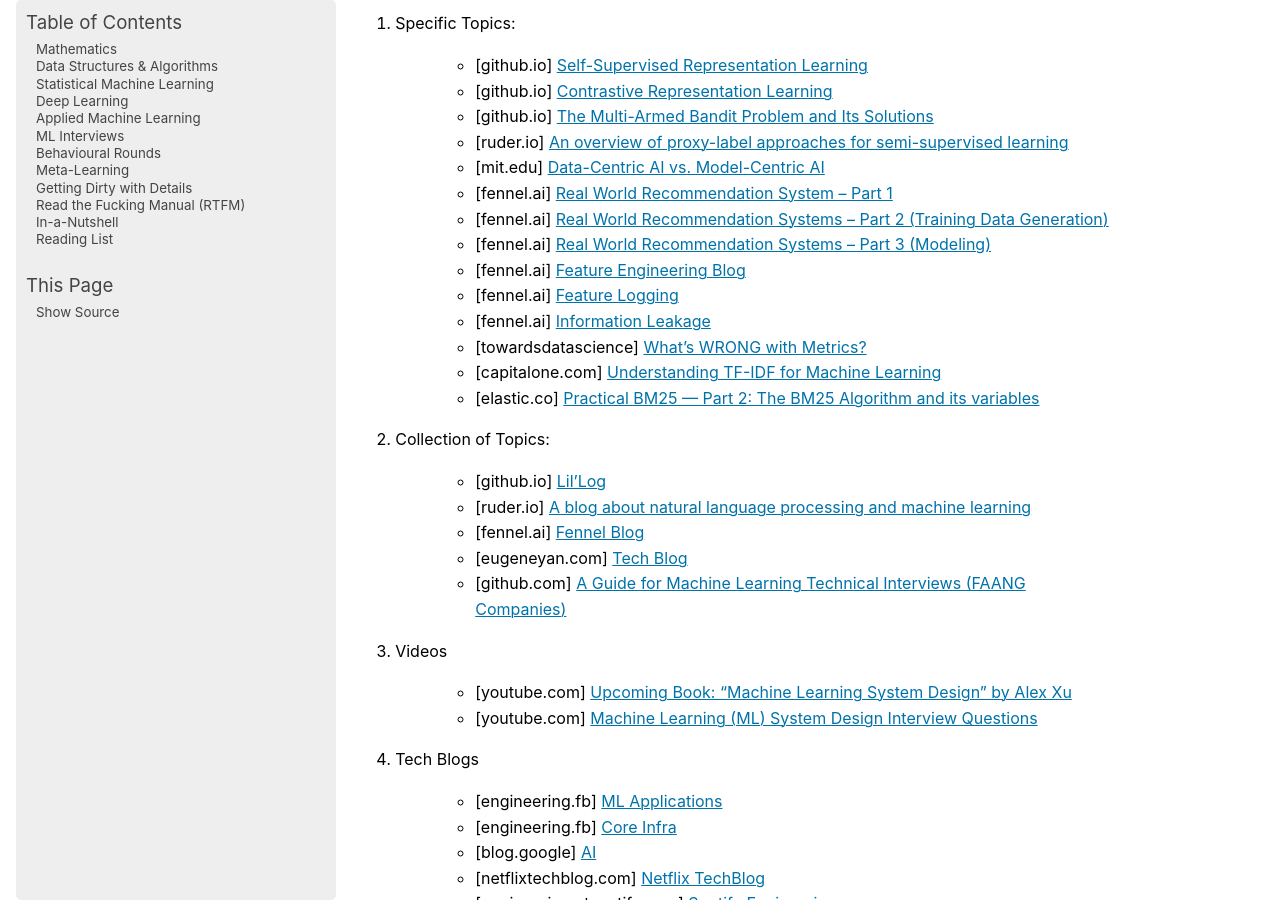
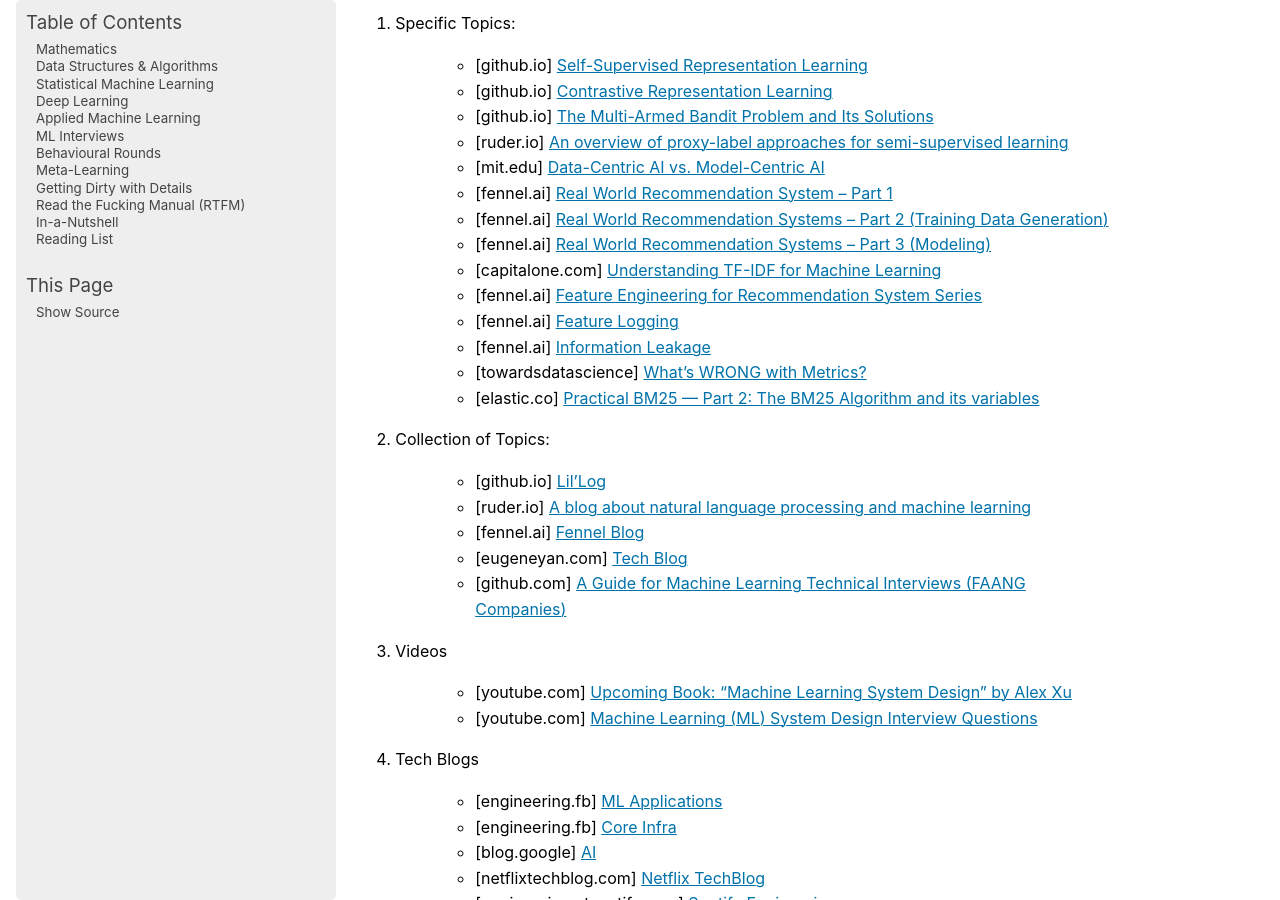
Before and after one commit to uselesstechjunks/leetcode, a Sphinx documentation site: the page built from docs/source/applied/methods/index.rst, in a window 1280 px wide and 900 px high, scrolled down 3005 px. Built offline with Sphinx 7.4.7, drawn with Linux system fonts in a browser that asks for light colours; pages that are not in the unit, such as notebooks, are missing from menus.

Commit message:
Update index.rst

```diff
--- a/docs/source/applied/methods/index.rst
+++ b/docs/source/applied/methods/index.rst
@@ -23,11 +23,11 @@ Design Resources
 	- [fennel.ai] `Real World Recommendation System – Part 1 <https://fennel.ai/blog/real-world-recommendation-system/>`_
 	- [fennel.ai] `Real World Recommendation Systems – Part 2 (Training Data Generation) <https://fennel.ai/blog/real-world-recommendation-systems/>`_
 	- [fennel.ai] `Real World Recommendation Systems – Part 3 (Modeling) <https://fennel.ai/blog/real-world-recommendation-systems-21e/>`_
-	- [fennel.ai] `Feature Engineering Blog <https://blog.fennel.ai/p/feature-engineering-for-recommendation>`_
+	- [capitalone.com] `Understanding TF-IDF for Machine Learning <https://www.capitalone.com/tech/machine-learning/understanding-tf-idf/>`_
+	- [fennel.ai] `Feature Engineering for Recommendation System Series <https://fennel.ai/blog/tag/feature-engineering-recommendation-system-series/>`_
 	- [fennel.ai] `Feature Logging <https://fennel.ai/blog/feature-engineering-for-recommendation-031/>`_
 	- [fennel.ai] `Information Leakage <https://www.fennel.ai/blog/two-types-of-information-leakage/>`_
 	- [towardsdatascience] `What's WRONG with Metrics? <https://towardsdatascience.com/choosing-the-right-metric-is-a-huge-issue-99ccbe73de61>`_
-	- [capitalone.com] `Understanding TF-IDF for Machine Learning <https://www.capitalone.com/tech/machine-learning/understanding-tf-idf/>`_
 	- [elastic.co] `Practical BM25 — Part 2: The BM25 Algorithm and its variables <https://www.elastic.co/blog/practical-bm25-part-2-the-bm25-algorithm-and-its-variables/>`_
 2. Collection of Topics:
 
```
